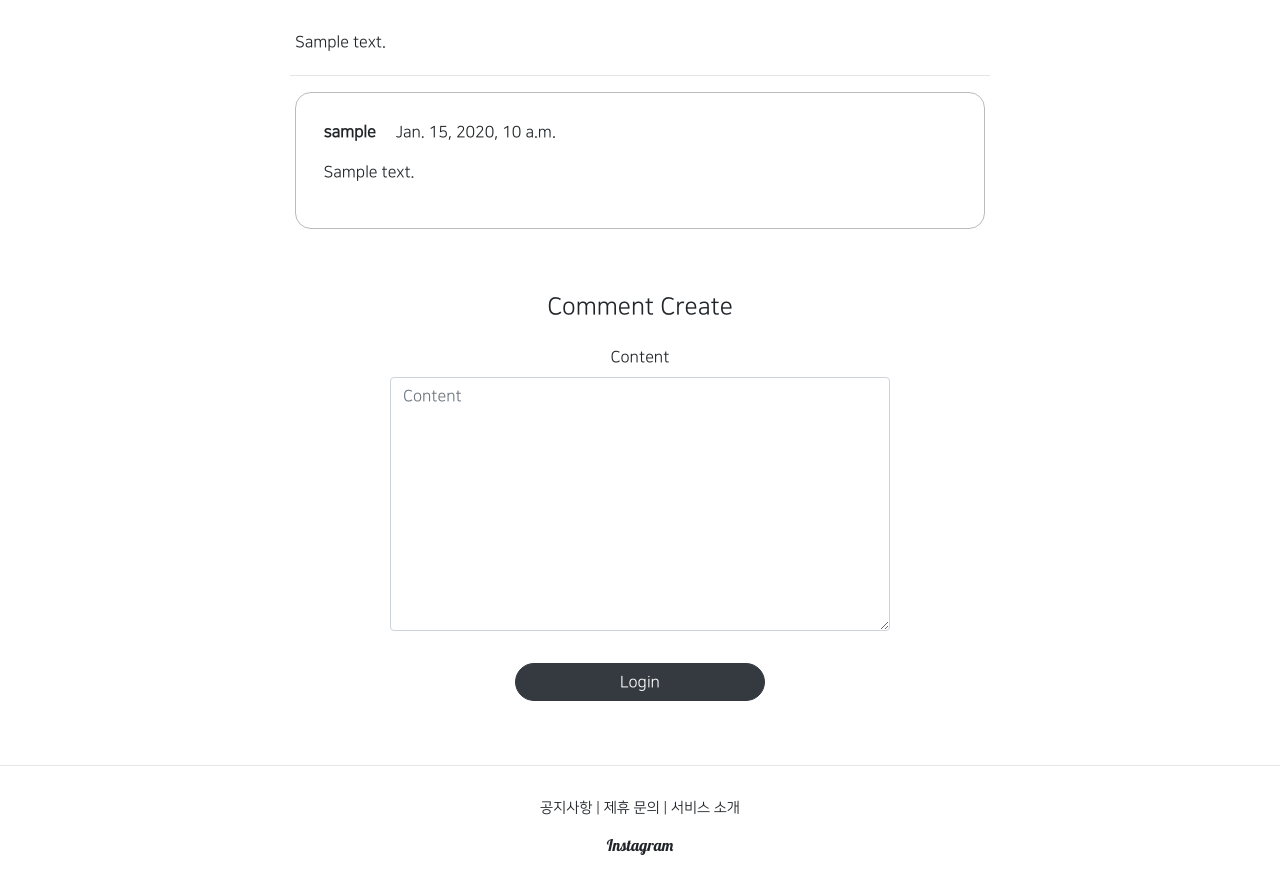
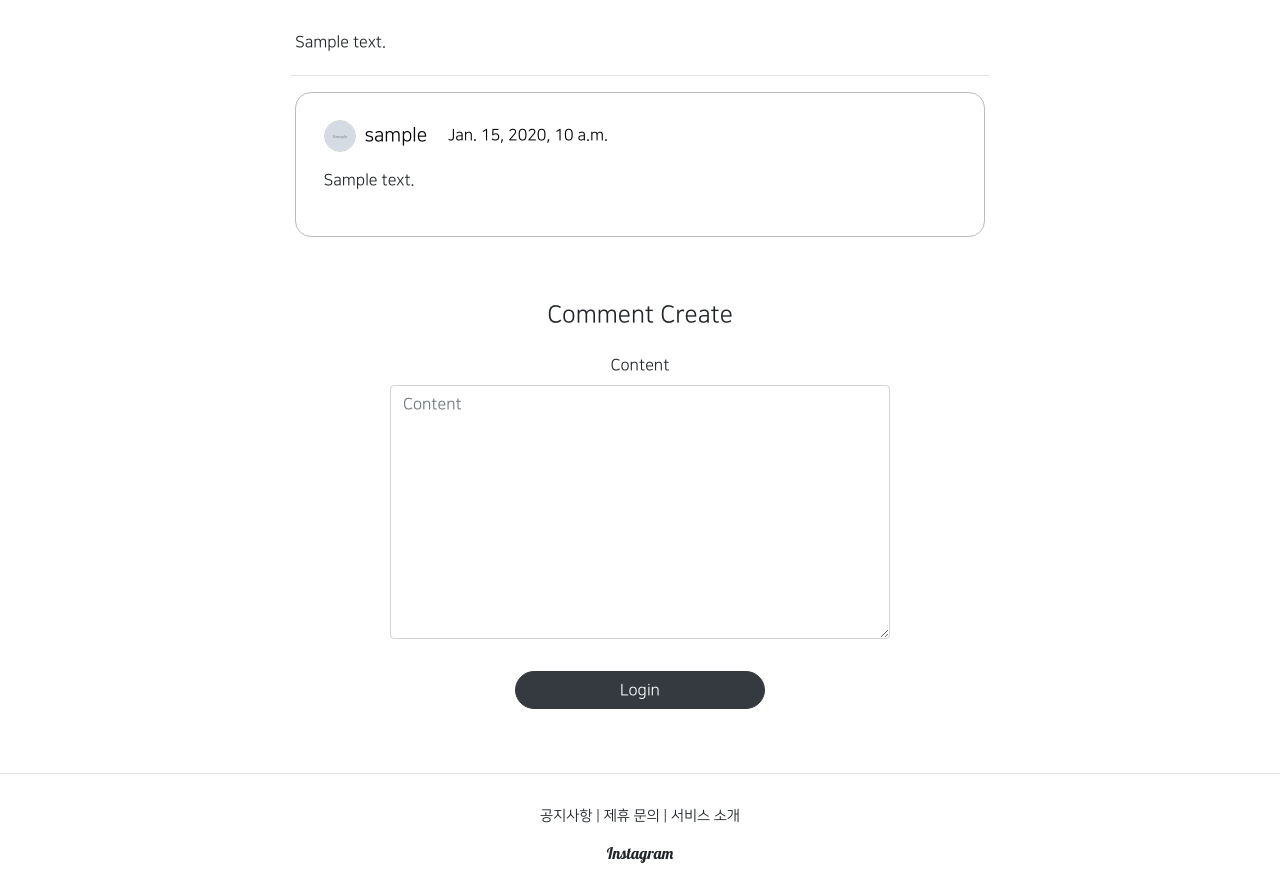
Before and after one commit to uthem150/insta_project, a Django app: page /articles/detail/1 in a window 1280 px wide. Shown: the part 921-1792 px from the top of the page. Run offline with Django 5.2, Linux system fonts and the light colour scheme; tables that the repository leaves empty hold one stand-in row (values such as "Sample post"); grey boxes marked "Sample" are stand-in pictures; some libraries are stand-ins or nearby versions.

Commit message:
댓글에 프로필 넣기

```diff
--- a/commentapp/templates/commentapp/detail.html
+++ b/commentapp/templates/commentapp/detail.html
@@ -1,12 +1,33 @@
 <div style="border: 1px solid; text-align: left; padding: 4%; margin: 1rem 0; border-radius: 1rem;
             border-color: #bbb;">
     <div>
-        <strong>
-            {{ comment.writer.profile.nickname }}
-        </strong>
-        <!--&nbsp;는 HTML에서 공백 문자를 나타내는 특수 문자(non-breaking space) - 줄 바꿈이 일어나지 않고 고정된 공간을 만듬-->
-        &nbsp&nbsp&nbsp <!--닉네임과 작성일자 사이에 일정한 간격을 만들기 위해 &nbsp;&nbsp;&nbsp;를 사용-->
-        {{ comment.created_at }}
+        {% if comment.writer.pk %}
+            <div>
+                <a href="{% url 'accountapp:detail' pk=comment.writer.pk %}">
+                    {% if comment.writer.profile.image.url %}
+                        <img src="{{ comment.writer.profile.image.url }}" alt=""
+                        style="vertical-align: middle; height: 2rem; width: 2rem; border-radius: 2rem; object-fit: cover; border: 1px solid lightgray;">
+                    {% else %}
+                        <span style="display: inline-block; vertical-align: middle; height: 2rem; width: 2rem; border-radius: 2rem; object-fit: cover; border: 1px solid lightgray;"></span>
+                    {% endif %}
+                </a>
+                <a href="{% url 'accountapp:detail' pk=comment.writer.pk %}">
+                  <span style="vertical-align: middle; font-size: 1.2rem; margin-left: 5px">
+                    {{ comment.writer.profile.nickname }}
+                  </span>
+                    <!--&nbsp;는 HTML에서 공백 문자를 나타내는 특수 문자(non-breaking space) - 줄 바꿈이 일어나지 않고 고정된 공간을 만듬-->
+                    &nbsp&nbsp&nbsp <!--닉네임과 작성일자 사이에 일정한 간격을 만들기 위해 &nbsp;&nbsp;&nbsp;를 사용-->
+                    {{ comment.created_at }}
+                </a>
+            </div>
+        {% else %}
+            <span style="vertical-align: middle; font-size: 1rem; margin-left: 5px">
+              탈퇴한 사용자입니다
+            </span>
+            <!--&nbsp;는 HTML에서 공백 문자를 나타내는 특수 문자(non-breaking space) - 줄 바꿈이 일어나지 않고 고정된 공간을 만듬-->
+            &nbsp&nbsp&nbsp <!--닉네임과 작성일자 사이에 일정한 간격을 만들기 위해 &nbsp;&nbsp;&nbsp;를 사용-->
+            {{ comment.created_at }}
+        {% endif %}
     </div>
     <div style="margin: 1rem 0;">
         {{ comment.content }}
```
Also changed, not shown: articleapp/migrations/0007_alter_article_title.py (added), articleapp/migrations/0008_alter_article_title.py (added).
